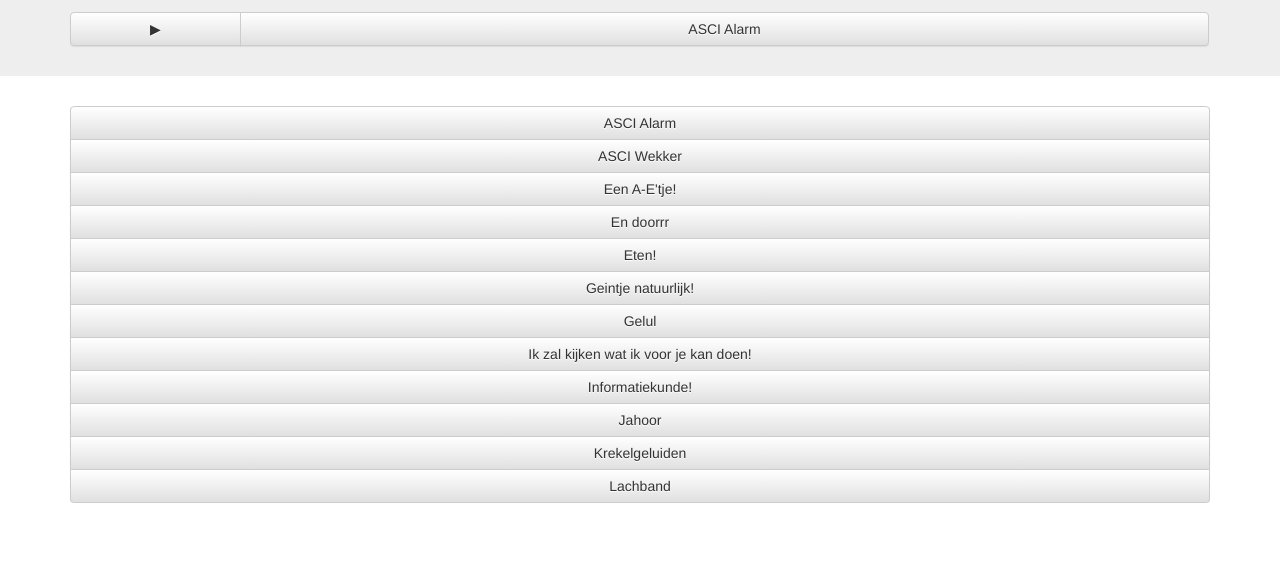
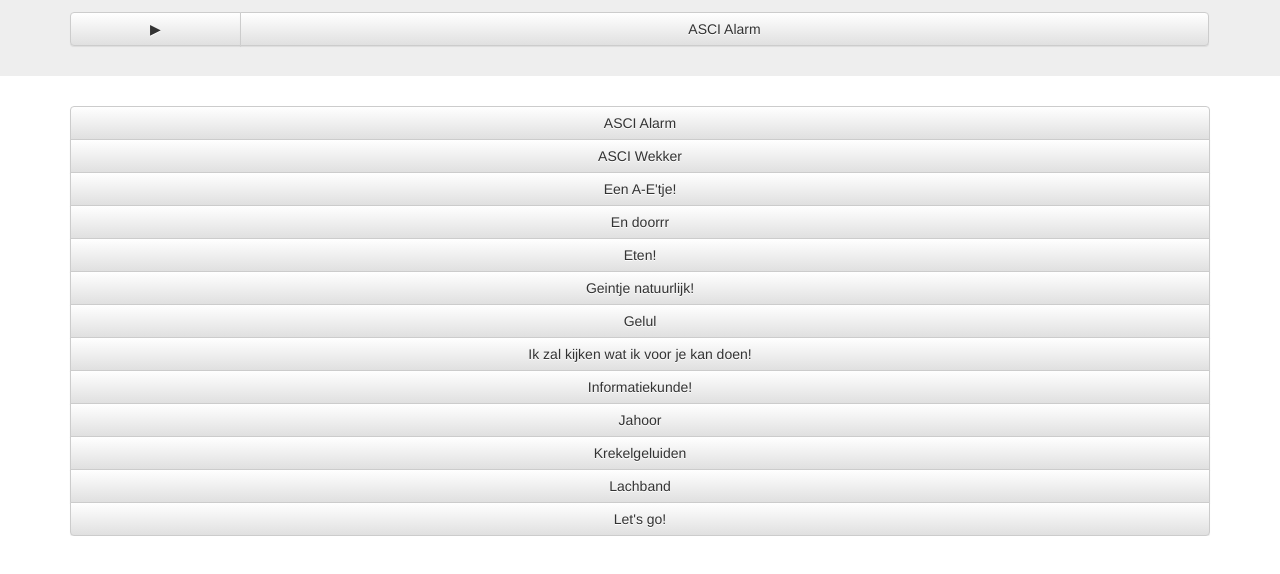
Before and after one commit to leonmelein/ascialarm, a plain HTML site: page index.html in a window 1280 px wide. Shown: the part 174-748 px from the top of the page. Drawn offline with nearby package versions, Linux system fonts and the light colour scheme.

Commit message:
New fragment: let's go

```diff
--- a/index.html
+++ b/index.html
@@ -148,7 +148,8 @@ The Social Lions - http://www.thesociallions.nl
                     <button class="btn btn-default" id="jahoor" onclick="playSound(4)">Informatiekunde!</button>
                     <button class="btn btn-default" id="jahoor" onclick="playSound(5)">Jahoor</button>
                     <button class="btn btn-default" id="jahoor" onclick="playSound(6)">Krekelgeluiden</button>
-					<button class="btn btn-default" id="jahoor" onclick="playSound(11)">Lachband</button>
+                    <button class="btn btn-default" id="jahoor" onclick="playSound(11)">Lachband</button>
+					          <button class="btn btn-default" id="jahoor" onclick="playSound(12)">Let's go!</button>
                 </div>
             </div>
         </div>
--- a/js/soundboard.js
+++ b/js/soundboard.js
@@ -93,6 +93,10 @@ function playSound(item){
         player.src = 'audio/lachband.mp3';
         player.loop = false;
         track.innerHTML = "Lachband";
+    } else if (item == 12) {
+        player.src = 'audio/letsgo.mp3';
+        player.loop = false;
+        track.innerHTML = "Let's go!";
     }
     // Play the sound
     player.play();
```
Also changed, not shown: js/soundboard.min.js, 1 other file.
